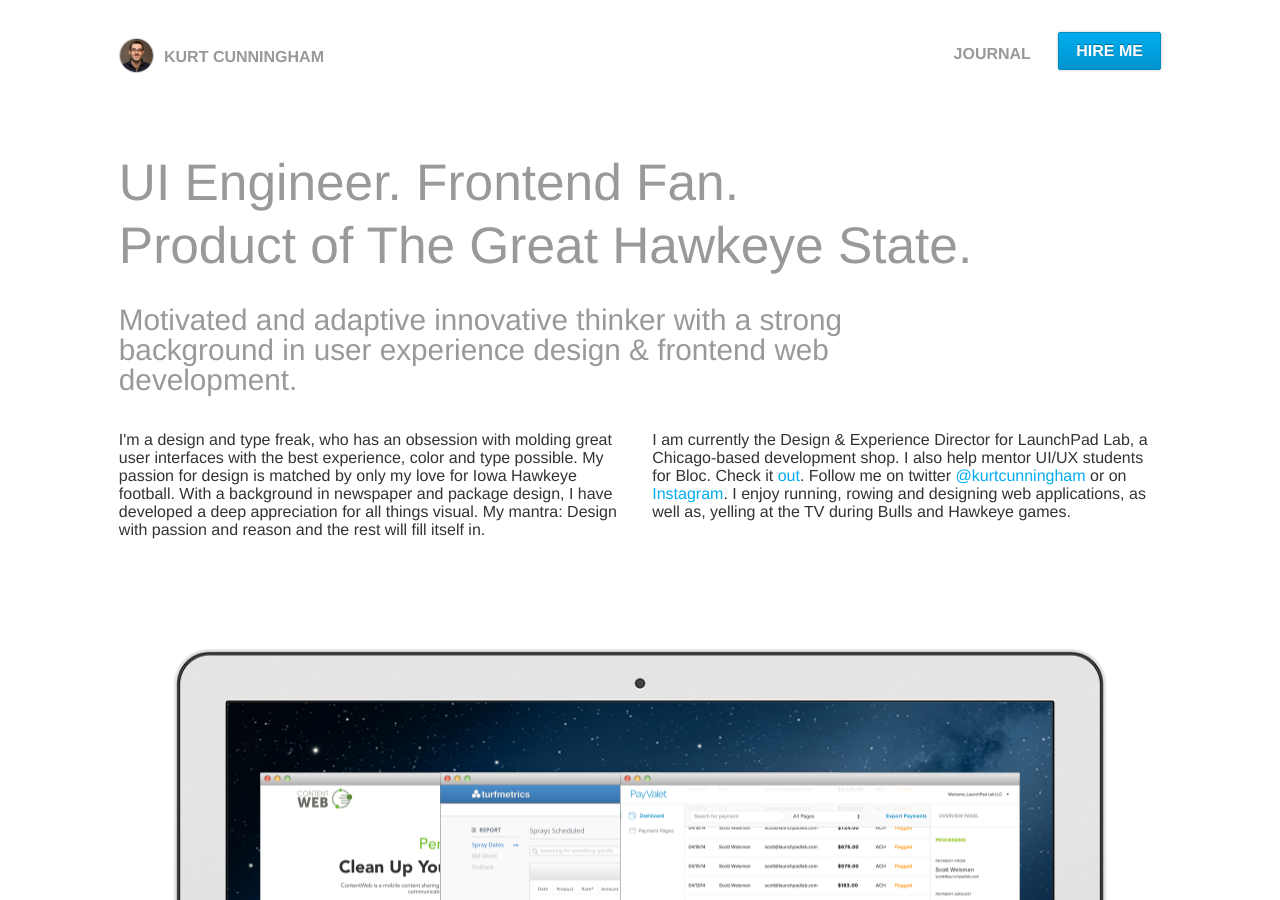
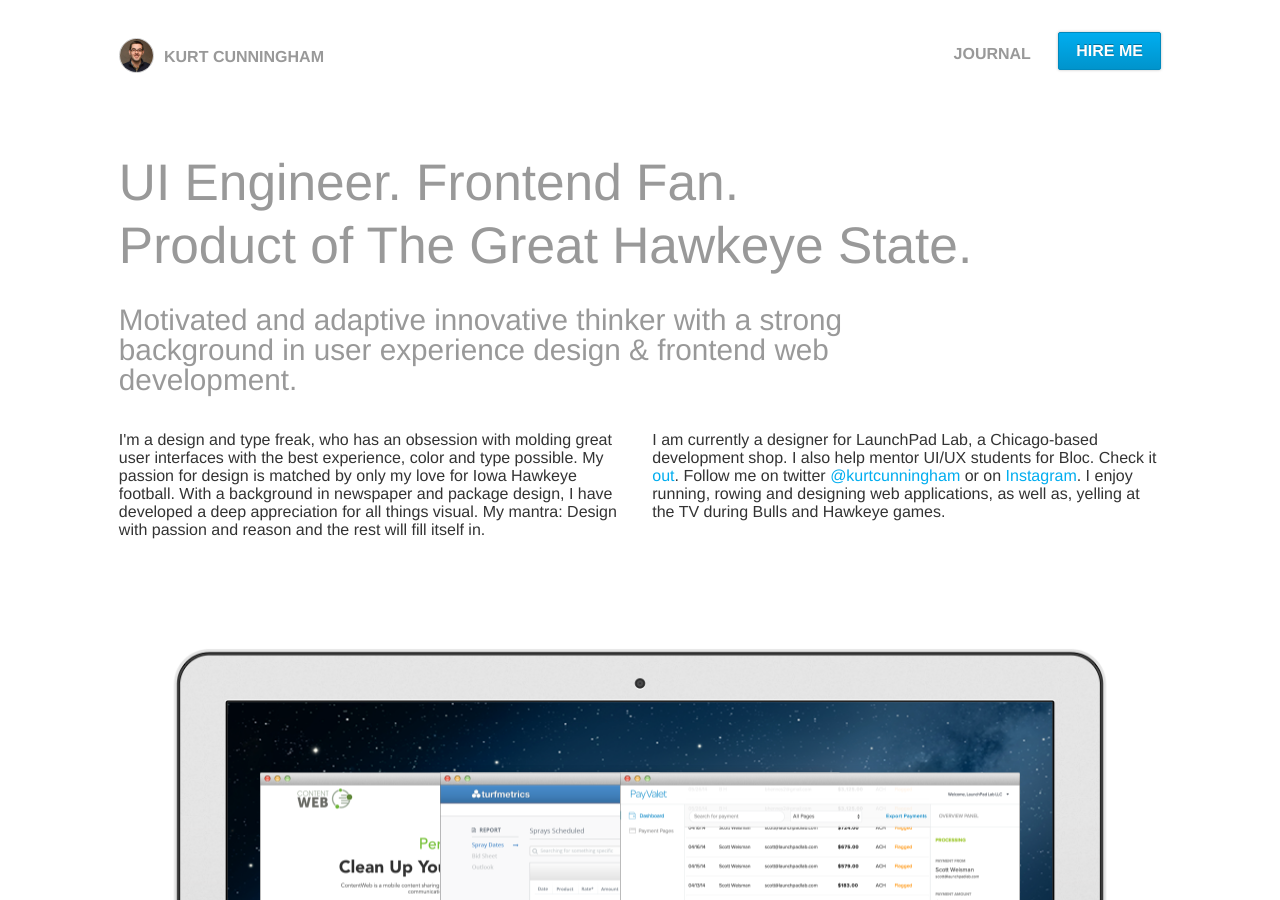
Before and after one commit to kurtcunningham/kurtcunningham, a Jekyll site: the page built from index.html, in a window 1280 px wide and 900 px high. Built offline with Jekyll 4.4.1, drawn with Linux system fonts in a browser that asks for light colours; nearby versions of some CDN libraries.

Commit message:
update title

```diff
--- a/index.html
+++ b/index.html
@@ -11,7 +11,7 @@ title: Kurt Cunningham | UI/UX Designer
 	</div>
 	<div class="welcome-message-content no-mobile">
 		<p>I'm a design and type freak, who has an obsession with molding great user interfaces with the best experience, color and type possible. My passion for design is matched by only my love for Iowa Hawkeye football. With a background in newspaper and package design, I have developed a deep appreciation for all things visual. My mantra: Design with passion and reason and the rest will fill itself in.</p>
-		<p>I am currently the Design &amp; Experience Director for LaunchPad Lab, a Chicago-based development shop. I also help mentor UI/UX students for Bloc. Check it <a href="http://bloc.io" class="blue-link">out<a>. Follow me on twitter <a href="https://twitter.com/kurtcunningham" class="blue-link">@kurtcunningham</a> or on <a href="http://instagram.com/cunningham_kurt" class="blue-link">Instagram</a>. I enjoy running, rowing and designing web applications, as well as, yelling at the TV during Bulls and Hawkeye games.</p>
+		<p>I am currently a designer for LaunchPad Lab, a Chicago-based development shop. I also help mentor UI/UX students for Bloc. Check it <a href="http://bloc.io" class="blue-link">out<a>. Follow me on twitter <a href="https://twitter.com/kurtcunningham" class="blue-link">@kurtcunningham</a> or on <a href="http://instagram.com/cunningham_kurt" class="blue-link">Instagram</a>. I enjoy running, rowing and designing web applications, as well as, yelling at the TV during Bulls and Hawkeye games.</p>
 	</div>
 </section>
 <section class="work-clips mobile-hide" role="region" aria-label="recent-interface-design">
```
